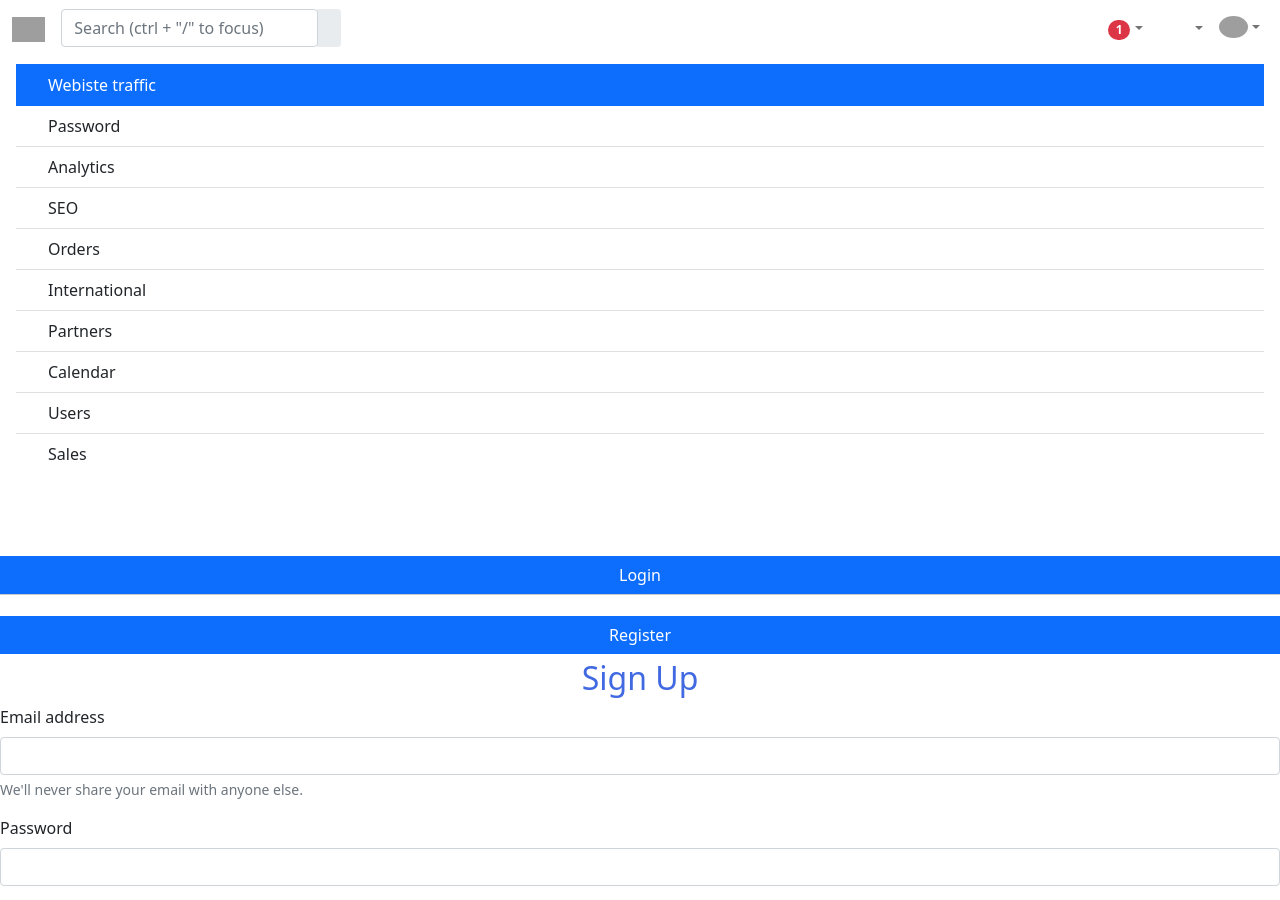
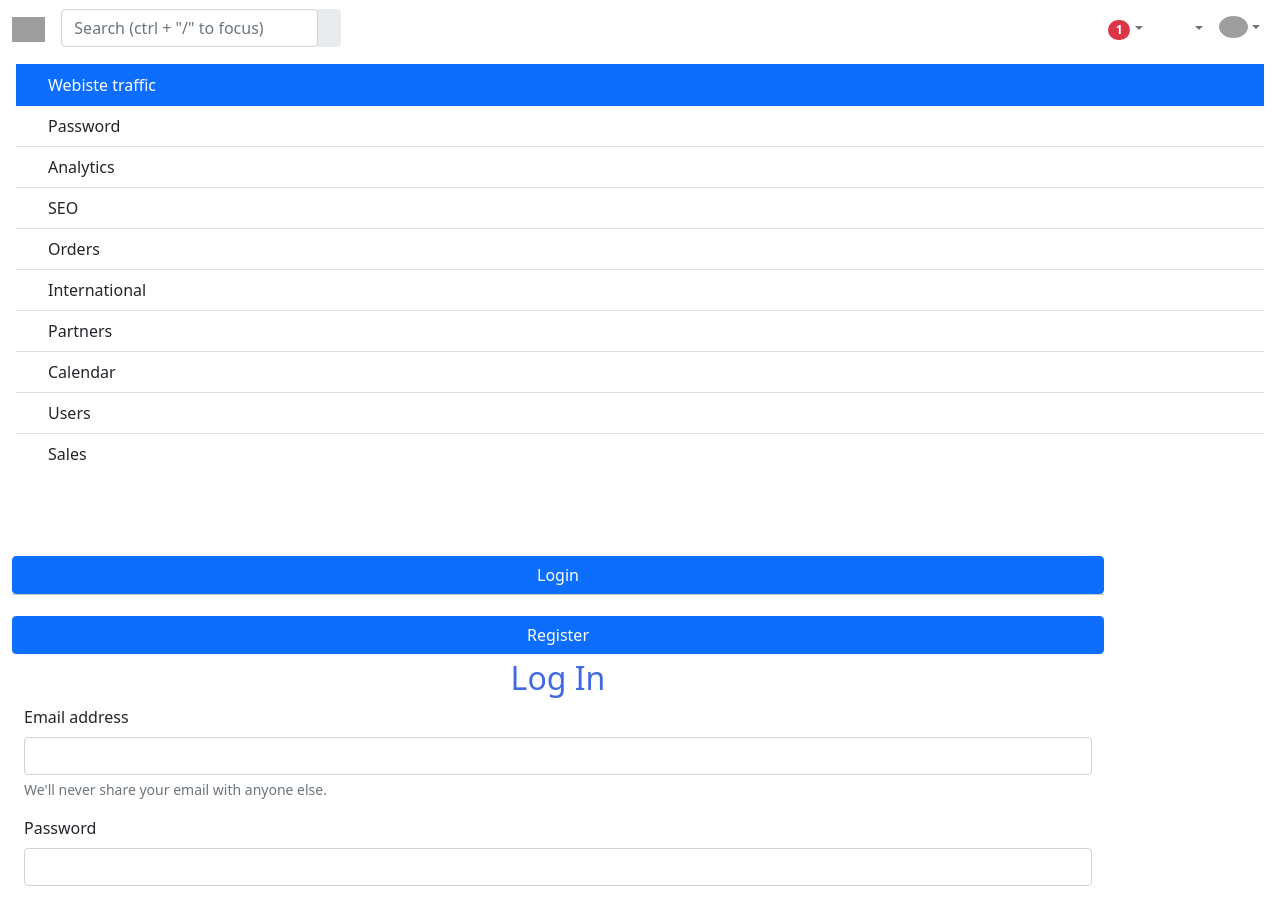
Before and after one commit to MegAjith/BookStore-Frontend, an Angular app: page / in a window 1280 px wide. Shown: the top 900 px of the page. Built offline with nearby package versions, Linux system fonts and the light colour scheme; grey boxes are pictures that could not be loaded.

Commit message:
login done

```diff
--- a/src/app/auth/auth.component.html
+++ b/src/app/auth/auth.component.html
@@ -7,26 +7,25 @@
     Register form - fields -> email , password and ConfirmPassword
 
 -->
-<div class="container" class="row align-items-center">
+<div class="container row align-items-center">
 
-    <button type="submit" class="btn btn-primary" (click)="Login()">Login</button>
+    <button type="submit" class="btn btn-primary" (click)="isLogin = true">Login</button>
     <hr>
-    <button type="submit" class="btn btn-primary" (click)="Signup()">Register</button>
+    <button type="submit" class="btn btn-primary" (click)="isLogin = false">Register</button>
     <br>
     <br>
     <div *ngIf="isLogin; else elseblock">
         <h2 style="color:royalblue; text-align: center;">Log In</h2>
-        <form>
+        <form (ngSubmit)="onLogin()">
             <div class="mb-3">
                 <label for="exampleInputEmail1" class="form-label">Email address</label>
-                <input type="email" class="form-control" id="exampleInputEmail1" aria-describedby="emailHelp">
+                <input type="email" name="username" [(ngModel)]="userCred.username" class="form-control" id="exampleInputEmail1" aria-describedby="emailHelp">
                 <div id="emailHelp" class="form-text">We'll never share your email with anyone else.</div>
             </div>
             <div class="mb-3">
                 <label for="exampleInputPassword1" class="form-label">Password</label>
-                <input type="password" class="form-control" id="exampleInputPassword1">
+                <input type="password" name="password" [(ngModel)]="userCred.password" class="form-control" id="exampleInputPassword1">
             </div>
-
             <button type="submit" class="btn btn-primary">Submit</button>
         </form>
     </div>
--- a/src/app/auth/auth.component.ts
+++ b/src/app/auth/auth.component.ts
@@ -1,4 +1,5 @@
 import { Component, OnInit } from '@angular/core';
+import { AuthService, UserCredentials } from '../shared/services/auth.service';
 
 @Component({
   selector: 'app-auth',
@@ -6,19 +7,27 @@ import { Component, OnInit } from '@angular/core';
   styleUrls: ['./auth.component.scss']
 })
 export class AuthComponent implements OnInit {
-  isLogin: boolean=false;
+  isLogin: boolean = true;
+  isLogged: boolean = false;
+  userCred = {
+    username: "",
+    password: "",
+    confirmPassword: "",
+  }
 
-  constructor() { }
+  constructor(private auth: AuthService) { }
 
   ngOnInit(): void {
   }
-  Login()
-  {
-    this.isLogin=true;
+
+  onLogin(){
+    this.auth.login(
+      new UserCredentials(this.userCred.username,this.userCred.password)
+      )?.subscribe(
+        isLogged=>{
+          // add navigation to /admin and /user here
+          this.isLogged = isLogged;
+        }
+        )
   }
-  Signup()
-  {
-    this.isLogin=false;
-  }
-
 }
```
